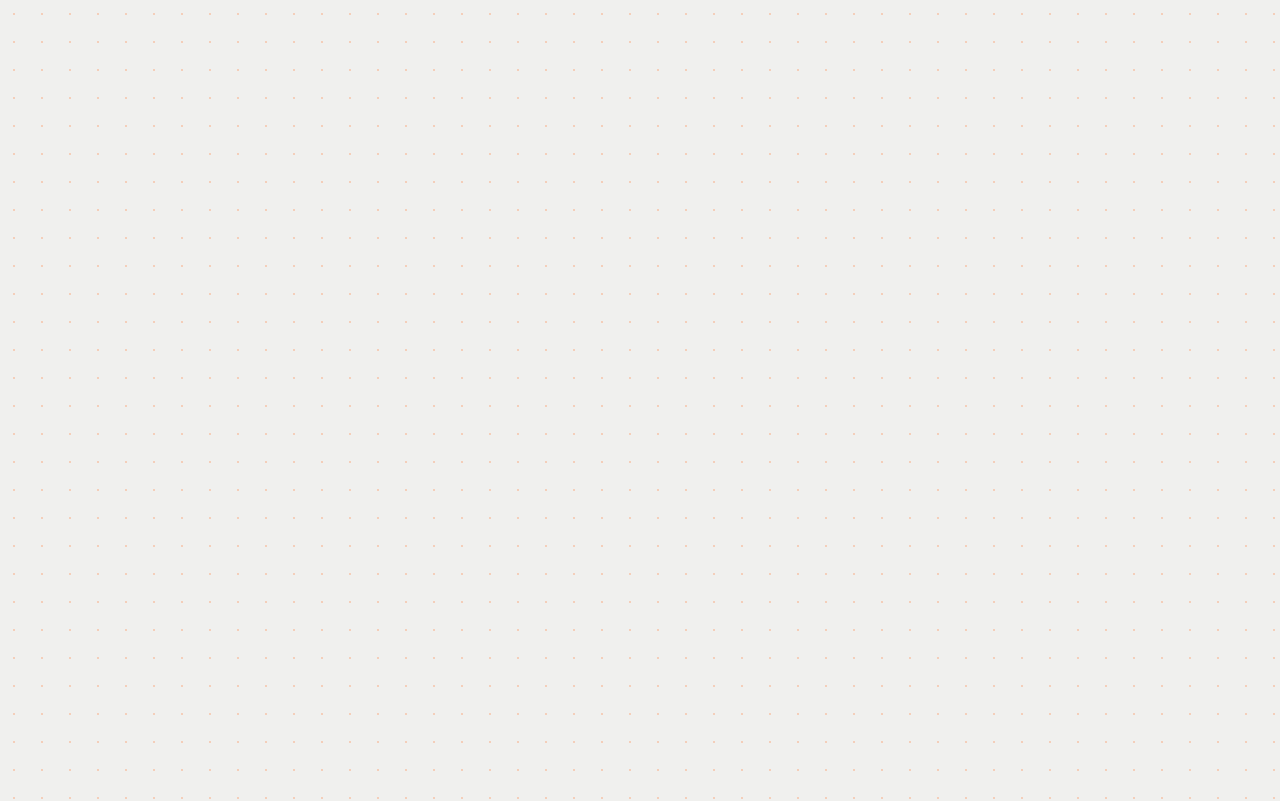
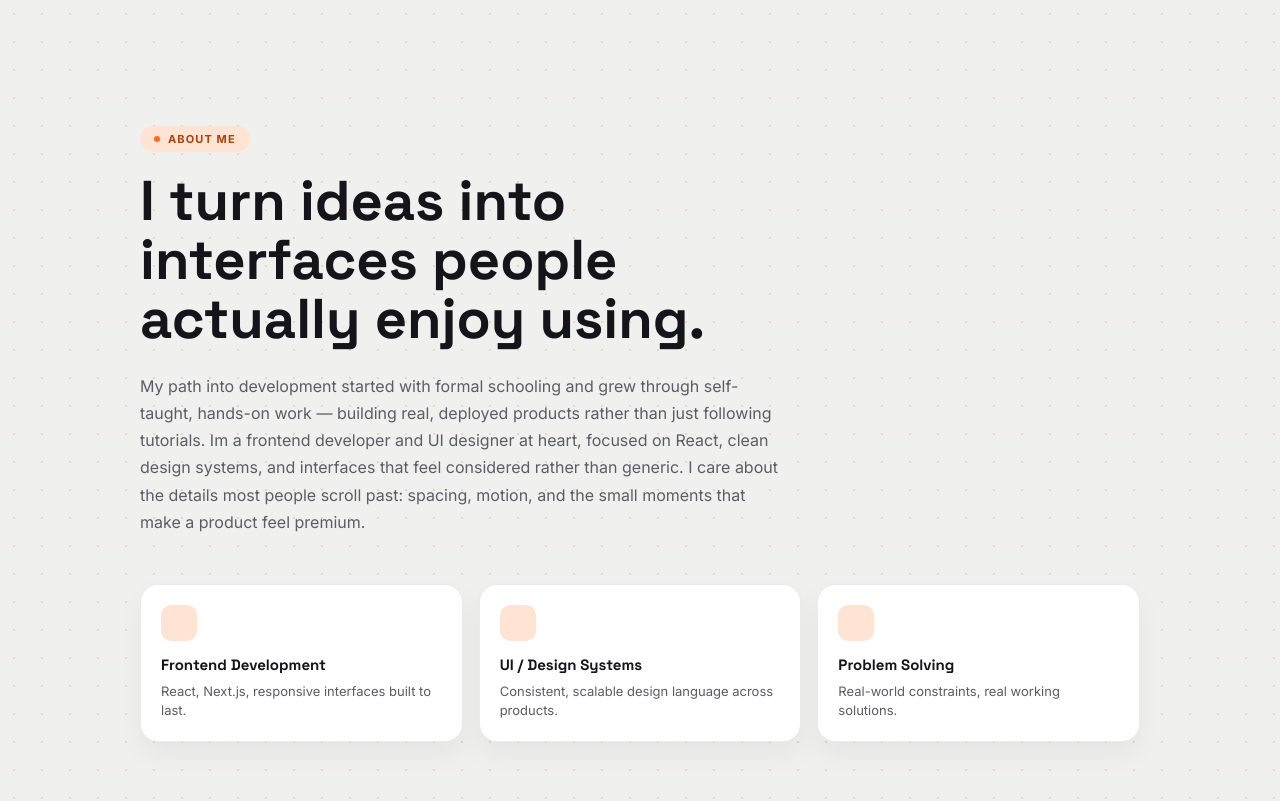
Before and after one commit to DRONE0PS/levi-portfolio, a Next.js app: page / in a window 1280 px wide. Shown: the part 1400-2201 px from the top of the page. Built offline with nearby package versions, Linux system fonts and the light colour scheme.

Commit message:
Add About section with bio and value prop cards

```diff
--- a/app/page.js
+++ b/app/page.js
@@ -561,8 +561,135 @@ export default function Home() {
         </div>
       </section>
 
+
+      {/* ABOUT */}
+      <section
+        id="about"
+        style={{
+          padding: "100px 24px",
+          position: "relative",
+        }}
+      >
+        <div style={{ maxWidth: 1000, margin: "0 auto" }}>
+          <div
+            style={{
+              display: "inline-flex",
+              alignItems: "center",
+              gap: 8,
+              padding: "6px 14px",
+              borderRadius: 999,
+              background: "var(--orange-soft)",
+              marginBottom: 20,
+            }}
+          >
+            <span style={{ width: 6, height: 6, borderRadius: "50%", background: "var(--orange)" }} />
+            <span
+              style={{
+                fontSize: 11,
+                fontWeight: 700,
+                letterSpacing: "0.1em",
+                textTransform: "uppercase",
+                color: "#a8430f",
+                fontFamily: "var(--font-body)",
+              }}
+            >
+              About Me
+            </span>
+          </div>
+
+          <h2
+            style={{
+              fontFamily: "var(--font-display)",
+              fontWeight: 700,
+              fontSize: "min(9vw, 56px)",
+              lineHeight: 1.05,
+              margin: 0,
+              maxWidth: 700,
+              color: "var(--ink)",
+            }}
+          >
+            I turn ideas into interfaces people actually enjoy using.
+          </h2>
+
+          <p
+            style={{
+              fontFamily: "var(--font-body)",
+              fontSize: 16,
+              color: "var(--ink-soft)",
+              maxWidth: 640,
+              marginTop: 24,
+              lineHeight: 1.7,
+            }}
+          >
+            My path into development started with formal schooling and grew through
+            self-taught, hands-on work — building real, deployed products rather than
+            just following tutorials. Im a frontend developer and UI designer at
+            heart, focused on React, clean design systems, and interfaces that feel
+            considered rather than generic. I care about the details most people
+            scroll past: spacing, motion, and the small moments that make a product
+            feel premium.
+          </p>
+
+          <div
+            style={{
+              display: "grid",
+              gridTemplateColumns: "repeat(auto-fit, minmax(180px, 1fr))",
+              gap: 16,
+              marginTop: 48,
+            }}
+          >
+            {[
+              { title: "Frontend Development", desc: "React, Next.js, responsive interfaces built to last." },
+              { title: "UI / Design Systems", desc: "Consistent, scalable design language across products." },
+              { title: "Problem Solving", desc: "Real-world constraints, real working solutions." },
+            ].map((item) => (
+              <div
+                key={item.title}
+                style={{
+                  background: "#fff",
+                  border: "1px solid rgba(0,0,0,0.08)",
+                  borderRadius: 18,
+                  padding: "20px",
+                  boxShadow: "0 12px 28px rgba(0,0,0,0.05)",
+                }}
+              >
+                <div
+                  style={{
+                    width: 36,
+                    height: 36,
+                    borderRadius: 10,
+                    background: "var(--orange-soft)",
+                    marginBottom: 14,
+                  }}
+                />
+                <h3
+                  style={{
+                    fontFamily: "var(--font-display)",
+                    fontSize: 15,
+                    fontWeight: 700,
+                    color: "var(--ink)",
+                    margin: 0,
+                  }}
+                >
+                  {item.title}
+                </h3>
+                <p
+                  style={{
+                    fontFamily: "var(--font-body)",
+                    fontSize: 13,
+                    color: "var(--ink-soft)",
+                    marginTop: 8,
+                    lineHeight: 1.5,
+                  }}
+                >
+                  {item.desc}
+                </p>
+              </div>
+            ))}
+          </div>
+        </div>
+      </section>
       {/* placeholder for next sections */}
-      <section id="about" style={{ minHeight: "40vh" }} />
       <section id="skills" style={{ minHeight: "40vh" }} />
       <section id="projects" style={{ minHeight: "40vh" }} />
       <section id="contact" style={{ minHeight: "40vh" }} />
```
